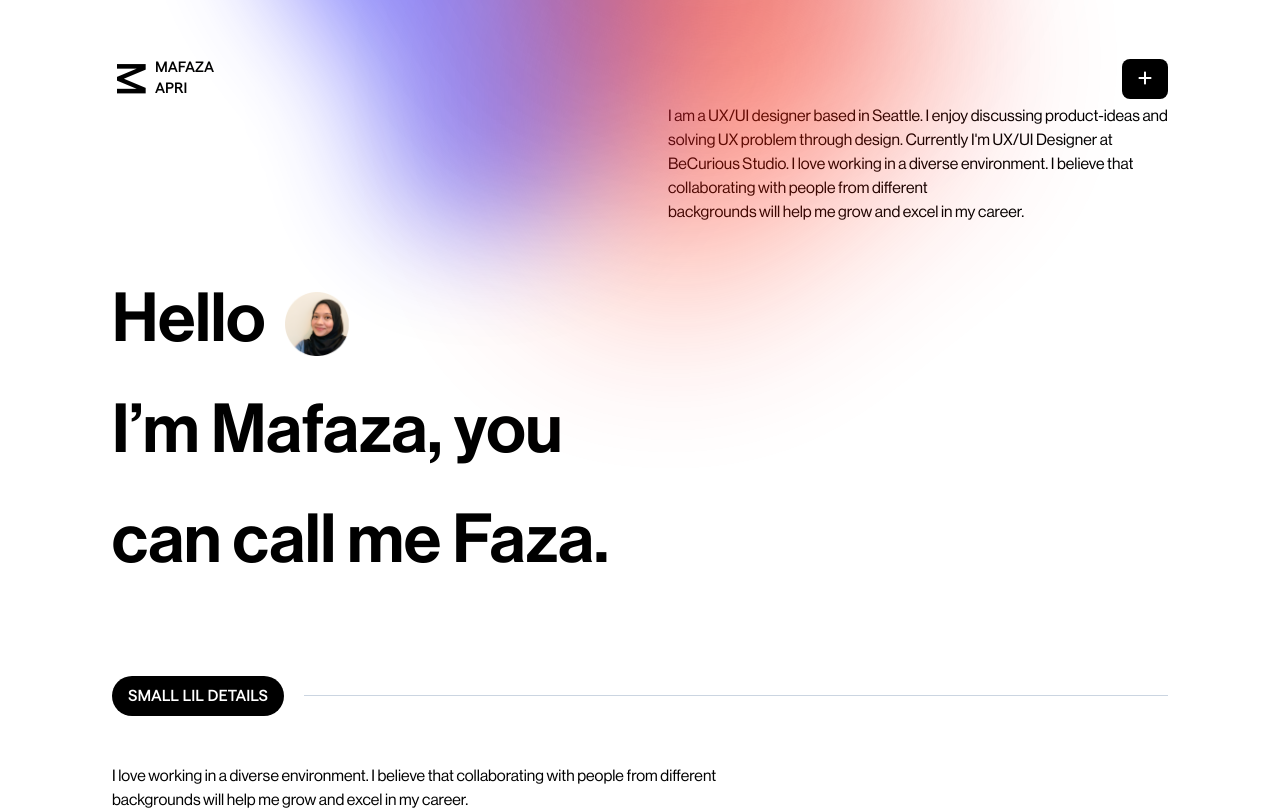
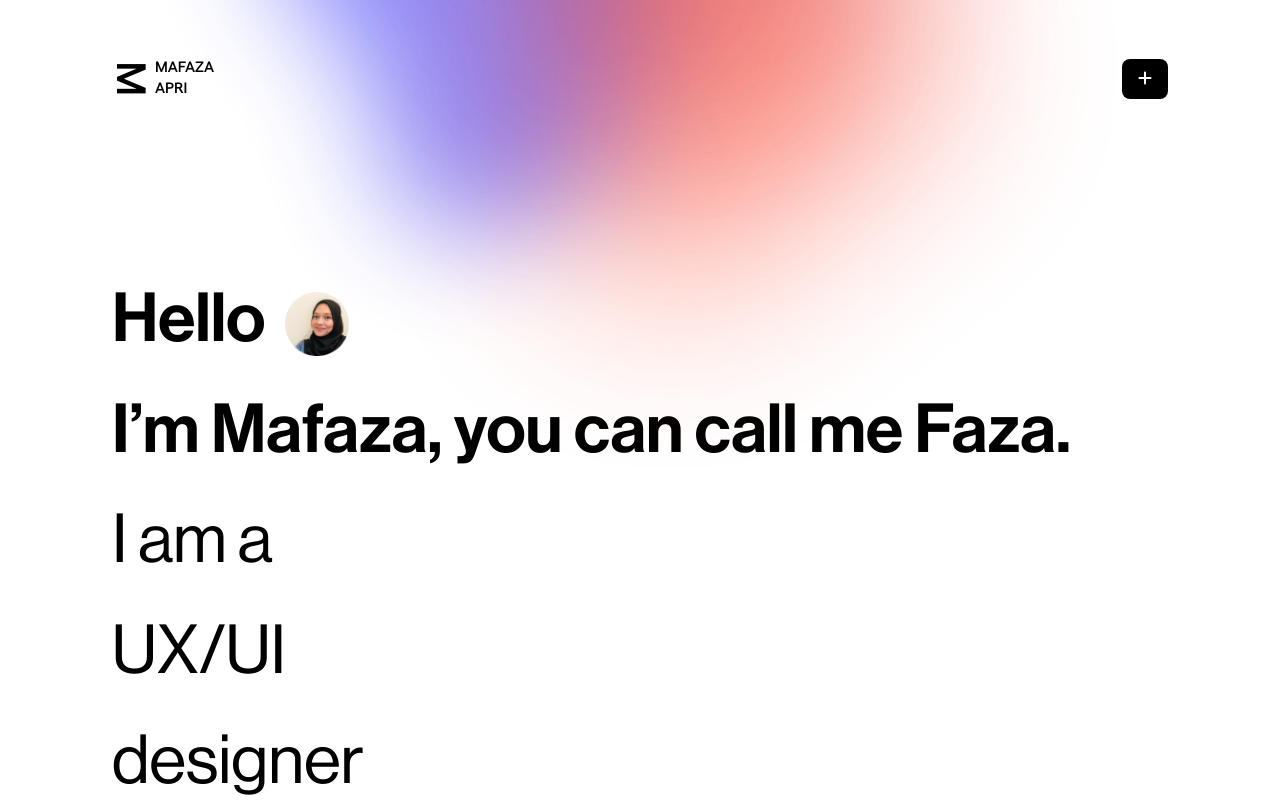
Before and after one commit to mafazaapri/mafazaapri.github.io, a React (Vite) app: page /#/about in a window 1280 px wide. Shown: the top 810 px of the page. Built offline with nearby package versions, Linux system fonts and the light colour scheme.

Commit message:
Update AboutPage.jsx

```diff
--- a/src/pages/AboutPage.jsx
+++ b/src/pages/AboutPage.jsx
@@ -20,14 +20,14 @@
               <img src="/img/profile-pic.png" className="w-16 inline-block ms-2" />
               <br />I’m Mafaza, you can call me Faza. {" "}
        </span>
-                       </div>
+
                     <br />
-                     <p className="max-w-[31.25rem]">
+                     <p className="max-w-[20.25rem]">
 I am a UX/UI designer based in Seattle. I enjoy discussing product-ideas
 
               and solving UX problem through design. Currently I'm UX/UI Designer at  BeCurious Studio. I love working in a diverse environment. I believe that collaborating with people from different <br />
              backgrounds will help me grow and excel in my career.  </p>
-
+         </div>
           </div>
           </section>
 
```
